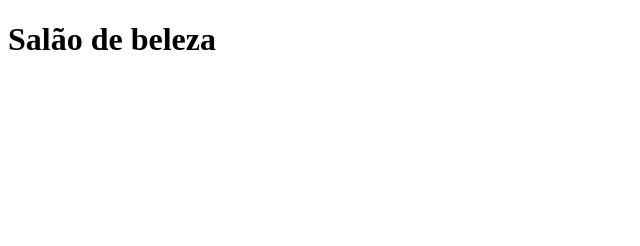
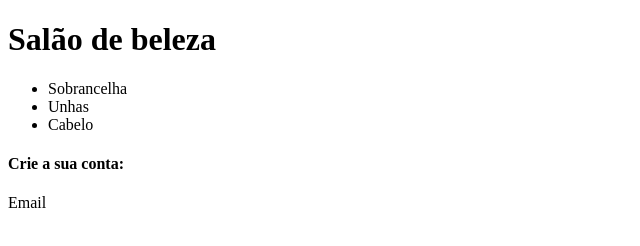
Before and after one commit to HenriqueSchell/site_salao_de_beleza, a plain HTML site: page index.html in a window 1280 px wide. Shown: the whole page, without its empty margins (0-640 px from the left). Drawn offline with Linux system fonts and the light colour scheme.

Commit message:
salaodebeleza

```diff
--- a/index.html
+++ b/index.html
@@ -7,5 +7,13 @@
 </head>
 <body>
     <h1>Salão de beleza</h1>
+    <ul>
+        <li>Sobrancelha</li>
+        <li>Unhas</li>
+        <li>Cabelo</li>
+    </ul>
+
+    <h4>Crie a sua conta:</h4>
+    <p>Email</p>
 </body>
 </html>
```
